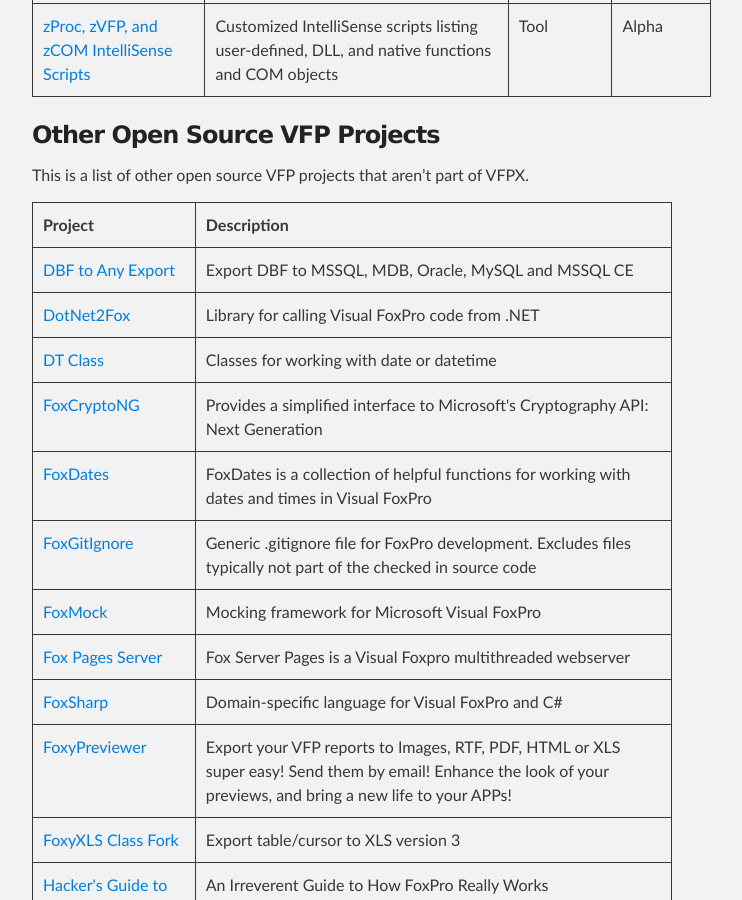
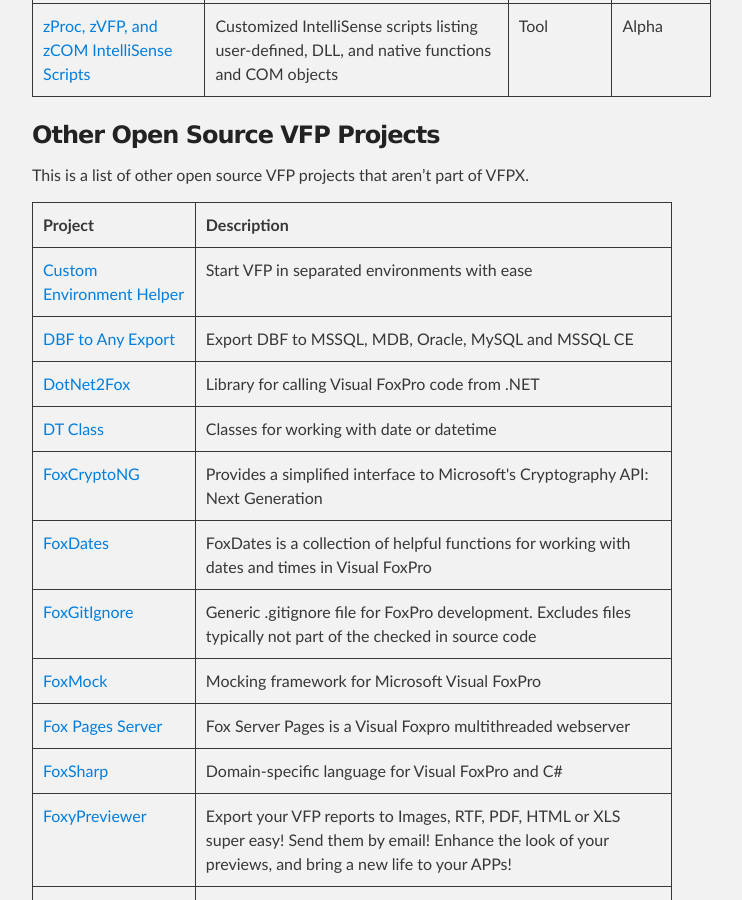
Before and after one commit to VFPX/VFPX.github.io, a Jekyll site: the page built from projects.md, in a window 1280 px wide and 900 px high, scrolled down 11482 px. Shown: the whole window, without its empty margins (288-1030 px from the left). Built offline with Jekyll 4.4.1, drawn with Linux system fonts in a browser that asks for light colours; our own code applies the rules of GitHub Pages for plain Markdown files.

Commit message:
Updated links

```diff
--- a/_data/nonvfpx.json
+++ b/_data/nonvfpx.json
@@ -1,4 +1,9 @@
 [
+ {
+   "project": "Custom Environment Helper",
+   "url": "https://github.com/nfoxdev/nfCustomEnvHelper",
+   "description": "Start VFP in separated environments with ease"
+ },
  {
    "project": "DBF to Any Export",
    "url": "https://github.com/MJindrova/DBF2Any",
@@ -86,7 +91,7 @@
  },
  {
    "project": "NF Themes",
-   "url": "https://github.com/nftools/nf-themes",
+   "url": "https://github.com/nfoxdev/nfThemes",
    "description": "Set VFP colors in real time using color picker"
  },
  {
```
